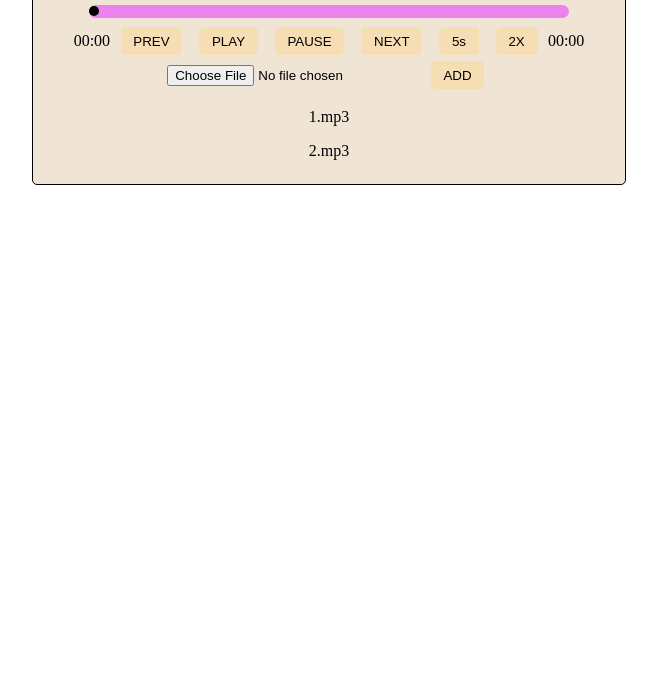
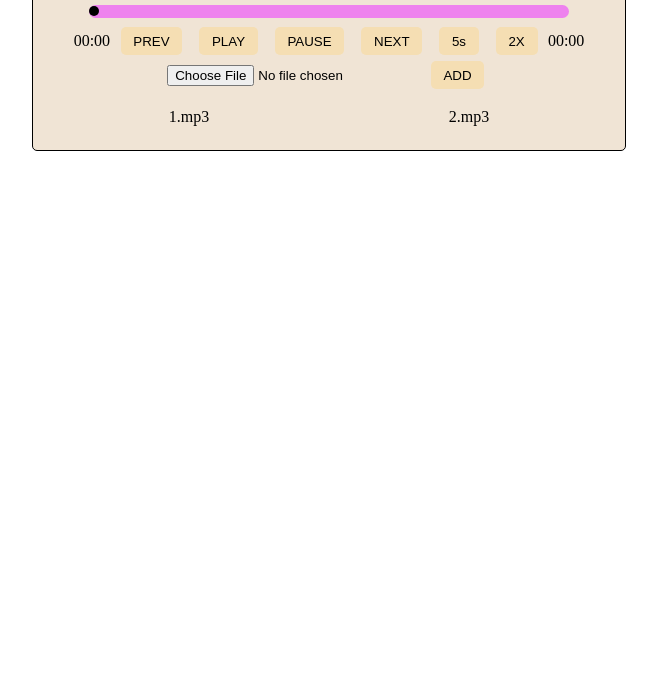
Before and after one commit to masoud-bahamin/music-player, a plain HTML site: page musicPlayer.html in a window 1280 px wide. Shown: the part 103-800 px from the top of the page, without its empty margins (311-968 px from the left). Drawn offline with Linux system fonts and the light colour scheme.

Commit message:
first style changed

```diff
--- a/style.css
+++ b/style.css
@@ -57,3 +57,9 @@ button:active{
   .list{
     cursor: pointer;
   }
+
+  #playlist{
+    display: flex;
+    align-items: center;
+    justify-content: space-around;
+  }
```
